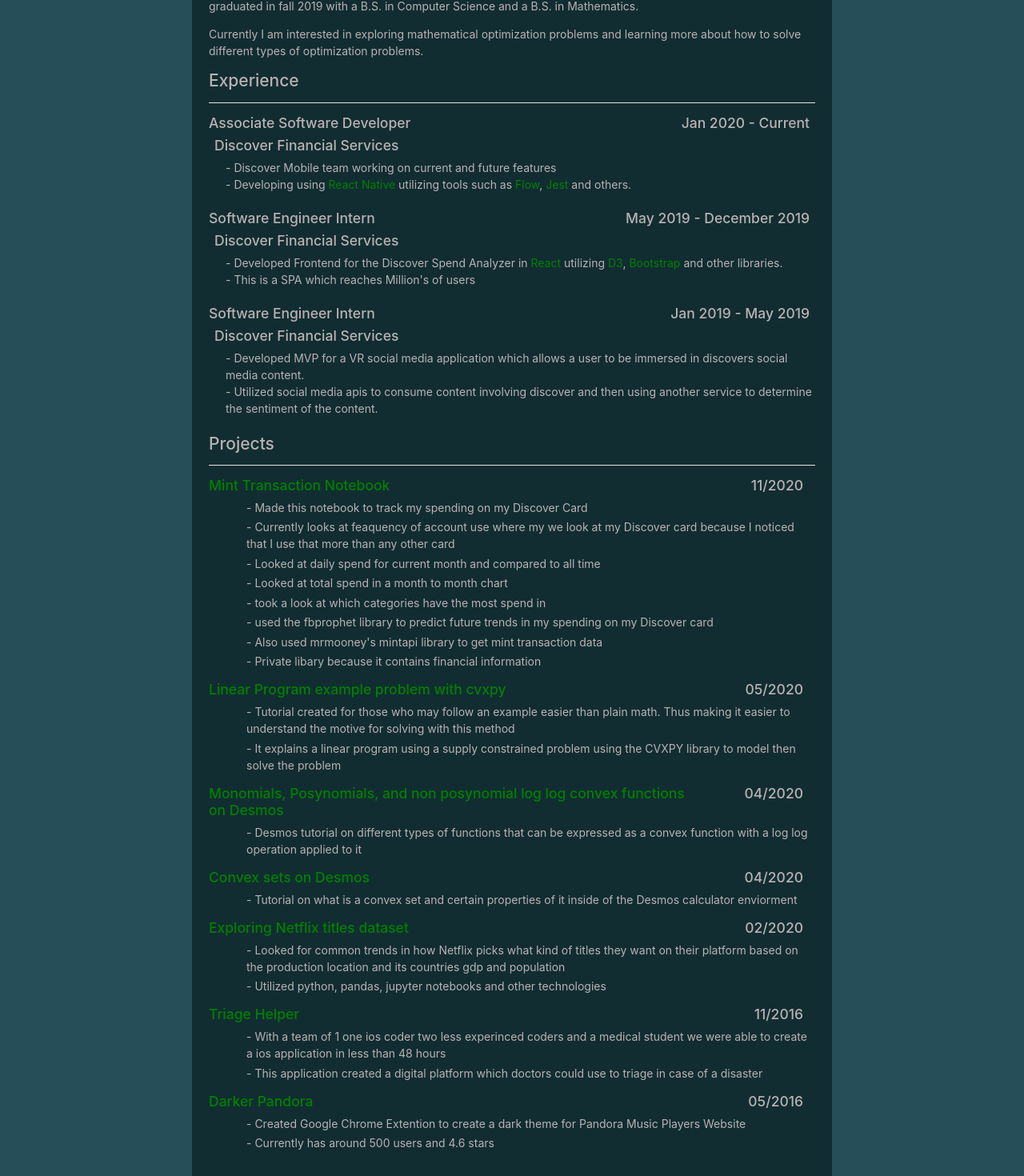
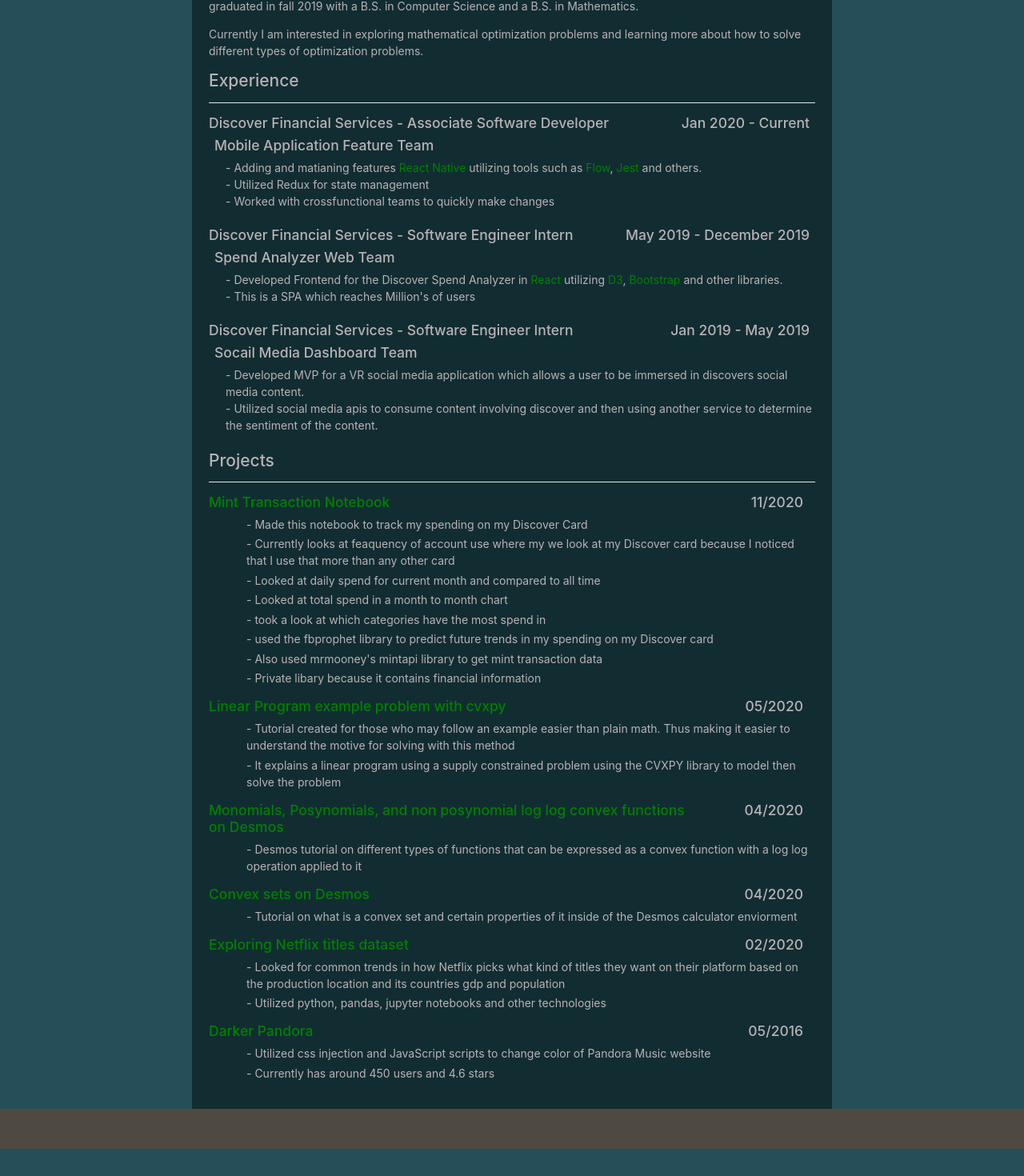
Before and after one commit to kevkevinpal/kevins-website, a React (Create React App) app: page / in a window 1280 px wide. Shown: the part 394-1864 px from the top of the page at 80% size. After the commit the page ends 1830 px from the top, so only its background shows below. Built offline with nearby package versions, Linux system fonts and the light colour scheme; no server answers.

Commit message:
minor text changes

```diff
--- a/src/App.js
+++ b/src/App.js
@@ -16,6 +16,7 @@
 	};
 	render() {
 		this.fetchData();
+
 		return (
 			<div className="App">
 				<NavBar />
--- a/src/Components/Experience/experienceConstants.js
+++ b/src/Components/Experience/experienceConstants.js
@@ -1,29 +1,31 @@
 export const experienceInfo = [
 	{
-    timeRange: 'Jan 2020 - Current',
-    title: 'Associate Software Developer',
-    organization: 'Discover Financial Services',
+		timeRange: "Jan 2020 - Current",
+		title:
+			"Discover Financial Services - Associate Software Developer",
+		organization: "Mobile Application Feature Team",
 		description: [
-      'Discover Mobile team working on current and future features',
-      'Developing using <a style="color:green" href="https://reactnative.dev/">React Native</a> utilizing tools such as <a style="color:green" href="https://flow.org/">Flow</a>, <a style="color:green" href="https://jestjs.io/">Jest</a> and others.',
+			'Adding and matianing features <a style="color:green" href="https://reactnative.dev/">React Native</a> utilizing tools such as <a style="color:green" href="https://flow.org/">Flow</a>, <a style="color:green" href="https://jestjs.io/">Jest</a> and others.',
+			"Utilized Redux for state management",
+			'Worked with crossfunctional teams to quickly make changes'
 		],
 	},
 	{
-    timeRange: 'May 2019 - December 2019',
-    title: 'Software Engineer Intern',
-    organization: 'Discover Financial Services',
+		timeRange: "May 2019 - December 2019",
+		title: "Discover Financial Services - Software Engineer Intern",
+		organization: "Spend Analyzer Web Team",
 		description: [
 			'Developed Frontend for the Discover Spend Analyzer in <a style="color:green" href="https://reactjs.org/">React</a> utilizing <a style="color:green" href="https://d3js.org/">D3</a>, <a style="color:green" href="https://getbootstrap.com/">Bootstrap</a> and other libraries.',
 			"This is a SPA which reaches Million's of users",
 		],
 	},
 	{
-    timeRange: 'Jan 2019 - May 2019',
-    title: 'Software Engineer Intern',
-    organization: 'Discover Financial Services',
+		timeRange: "Jan 2019 - May 2019",
+		title: "Discover Financial Services - Software Engineer Intern",
+		organization: "Socail Media Dashboard Team",
 		description: [
-      'Developed MVP for a VR social media application which allows a user to be immersed in discovers social media content.',
-      'Utilized social media apis to consume content involving discover and then using another service to determine the sentiment of the content.',
+			"Developed MVP for a VR social media application which allows a user to be immersed in discovers social media content.",
+			"Utilized social media apis to consume content involving discover and then using another service to determine the sentiment of the content.",
 		],
 	},
 ];
--- a/src/Components/Projects/projectConstants.js
+++ b/src/Components/Projects/projectConstants.js
@@ -46,20 +46,10 @@
 		title: "Exploring Netflix titles dataset",
 		date: "02/2020",
 		link:
-			"https://nbviewer.jupyter.org/github/kevkevinpal/NetflixTitlesNotebook/blob/master/NetflixMoviesAndTVShows.ipynb",
+			"https://kevkevinpal.github.io/NetflixTitlesNotebook/docs/mainPage.html",
 		description: [
 			"Looked for common trends in how Netflix picks what kind of titles they want on their platform based on the production location and its countries gdp and population",
 			"Utilized python, pandas, jupyter notebooks and other technologies",
-		],
-	},
-
-	{
-		title: "Triage Helper",
-		date: "11/2016",
-		link: "https://bitbucket.org/BG2CRX/triage-helper/src/master/",
-		description: [
-			"With a team of 1 one ios coder two less experinced coders and a medical student we were able to create a ios application in less than 48 hours",
-			"This application created a digital platform which doctors could use to triage in case of a disaster",
 		],
 	},
 	{
@@ -68,8 +58,8 @@
 		link:
 			"https://chrome.google.com/webstore/detail/darker-pandora/leinejhjpdhfhpeeeibbakneignddpek?hl=en-US",
 		description: [
-			"Created Google Chrome Extention to create a dark theme for Pandora Music Players Website",
-			"Currently has around 500 users and 4.6 stars",
+			"Utilized css injection and JavaScript scripts to change color of Pandora Music website",
+			"Currently has around 450 users and 4.6 stars",
 		],
 	},
 ];
```
Lines whose indentation alone changed are shown as unchanged.
